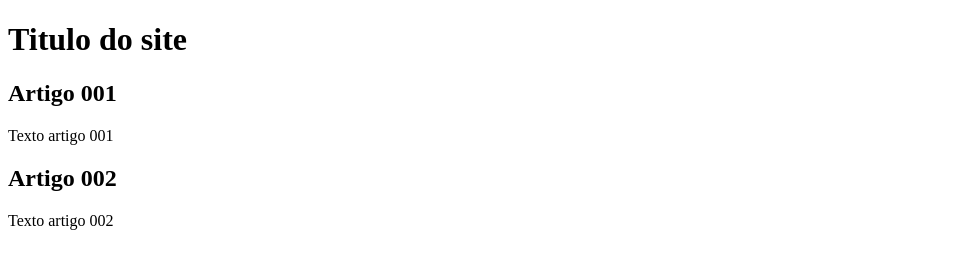
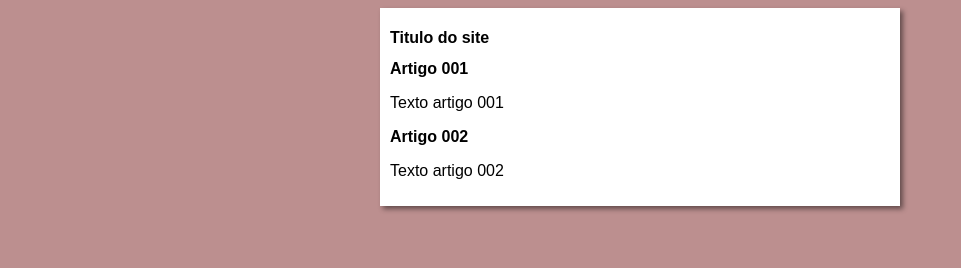
Before and after one commit to gerdisondona/projeto-site, a plain HTML site: page index.html in a window 1280 px wide. Shown: the whole page, without its empty margins (0-961 px from the left). Drawn offline with Linux system fonts and the light colour scheme.

Commit message:
iniciei design

```diff
--- /dev/null
+++ b/estilos/styles.css
@@ -0,0 +1,16 @@
+* {
+  font-family: Arial, Helvetica, sans-serif;
+  font-size: 16px;
+}
+
+body {
+  background-color: rosybrown;
+}
+
+main {
+  background-color: white;
+  width: 500px;
+  margin: auto;
+  padding: 10px;
+  box-shadow: 3px 3px 5px rgba(0, 0, 0, 0.473);
+}
--- a/index.html
+++ b/index.html
@@ -5,6 +5,7 @@
   <meta http-equiv="X-UA-Compatible" content="IE=edge">
   <meta name="viewport" content="width=device-width, initial-scale=1.0">
   <title>Titulo do site</title>
+  <link rel="stylesheet" href="estilos/styles.css">
 </head>
 <body>
   <main>
```
